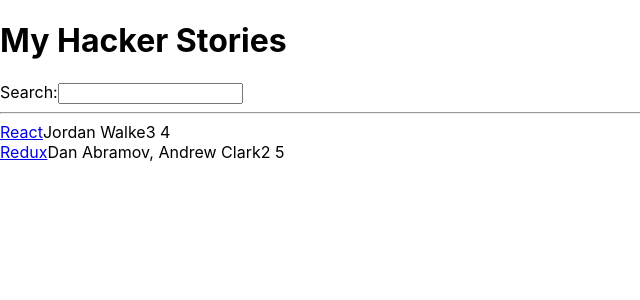
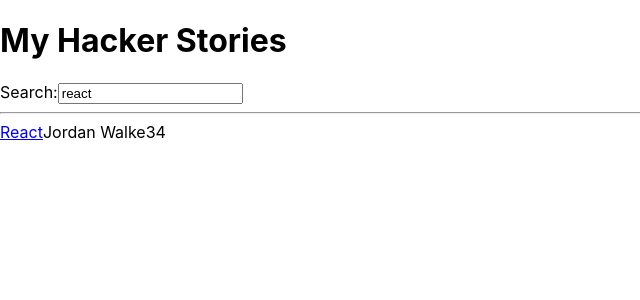
Before and after one commit to lo0b0o/learnreact, a React (Create React App) app: page / in a window 1280 px wide. Shown: the top 300 px of the page, without its empty margins (0-640 px from the left). Built offline with nearby package versions, Linux system fonts and the light colour scheme.

Commit message:
fragments

```diff
--- a/src/App.js
+++ b/src/App.js
@@ -1,28 +1,31 @@
-import { func } from "prop-types";
 import React from "react";
 
-class Developer {
-  constructor(firstName, secondName) {
-    this.firstName = firstName;
-    this.secondName = secondName;
-  }
-  getName() {
-    return this.firstName + ' ' + this.secondName;
-  }
-}
+// class Developer {
+//   constructor(firstName, secondName) {
+//     this.firstName = firstName;
+//     this.secondName = secondName;
+//   }
+//   getName() {
+//     return this.firstName + ' ' + this.secondName;
+//   }
+// }
 
 
 
 
-const List = (props) =>
-  props.list.map(item =>
-    <div key={item.objectID}>
-      <span><a href={item.url}>{item.title}</a></span>
-      <span>{item.author}</span>
-      <span>{item.num_comments} </span>
-      <span>{item.points} </span>
-    </div>
-  );
+const List = ({ list }) =>
+  list.map(item => <Item key={item.objectID} item={item} />);
+
+const Item = ({ item }) => (
+  <div>
+    <span>
+      <a href={item.url}>{item.title}</a>
+    </span>
+    <span>{item.author}</span>
+    <span>{item.num_comments}</span>
+    <span>{item.points}</span>
+  </div>
+);
 
 // function List(){
 //   const robin = new Developer('Robin', 'Wieruch');
@@ -35,15 +38,17 @@
 //   );
 // }
 
-const Search = props => {
+const Search = ({ onSearch, search }) =>
 
-  return (
-    <div>
-      <label htmlFor="search">Search:</label>
-      <input id="search" type="text" onChange={props.onSearch} />
-    </div>
-  )
-}
+  <>
+    <label htmlFor="search">Search:</label>
+    <input
+      id="search"
+      type="text"
+      onChange={onSearch}
+      value={search}
+    />
+  </>
 
 
 
@@ -66,16 +71,22 @@
       objectID: 1,
     },
   ];
-  const [searchTerm, setSearchTerm] = React.useState('');
+  const [searchTerm, setSearchTerm] =
+    React.useState(localStorage.getItem('search') || 'react');
   const handleSearch = event => {
     setSearchTerm(event.target.value);
+    console.log(1, searchTerm)
+    // localStorage.setItem('search', event.target.value);
+    localStorage.setItem('search', searchTerm)
+    console.log(searchTerm)
   }
+  console.log(3, searchTerm)
   const searchedStories = stories.filter(story =>
     story.title.toLowerCase().includes(searchTerm.toLowerCase()));
   return (
     <div>
       <h1>My Hacker Stories</h1>
-      <Search onSearch={handleSearch} />
+      <Search onSearch={handleSearch} search={searchTerm} />
       <hr />
       <List list={searchedStories} />
     </div>
```
